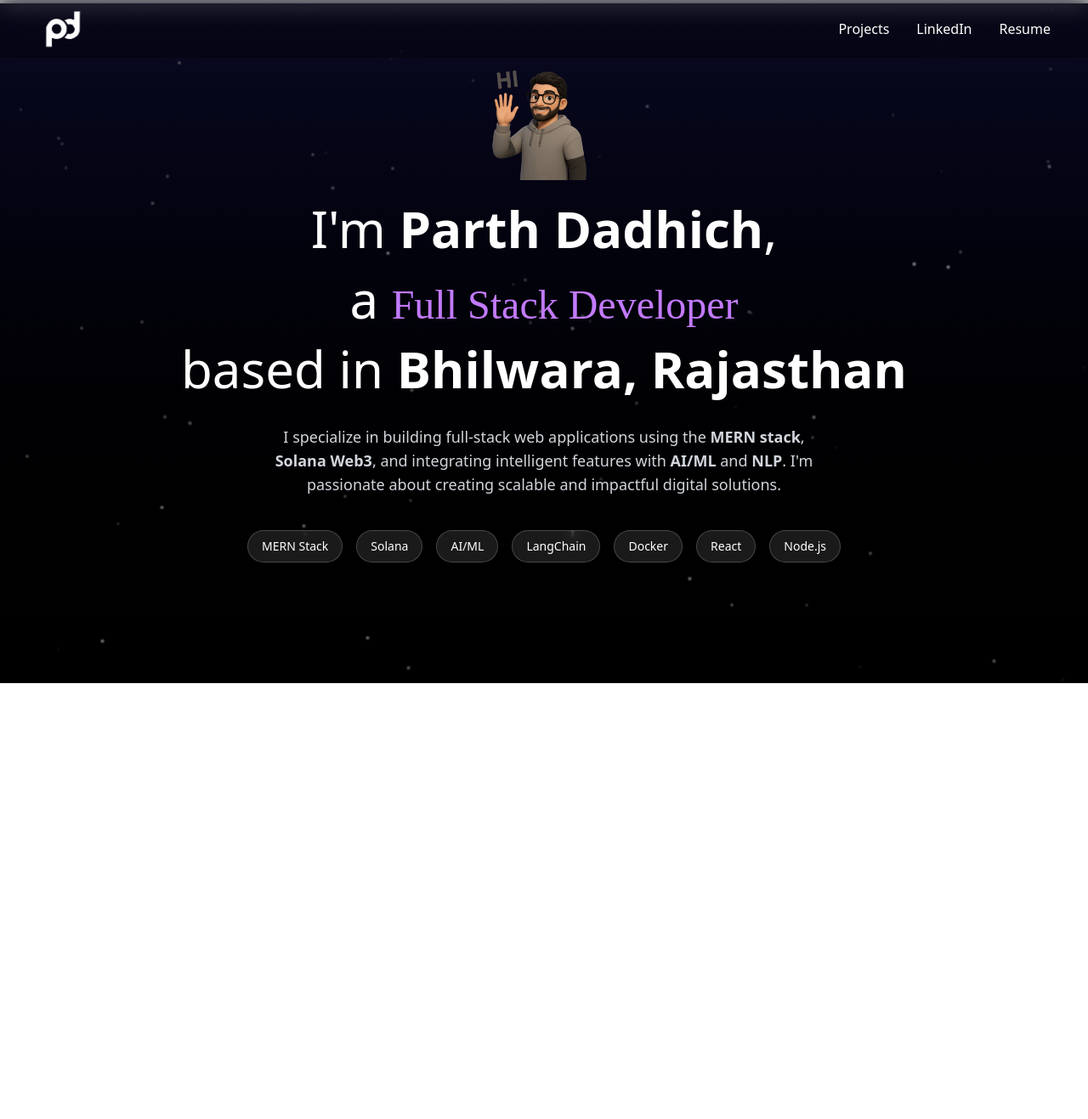
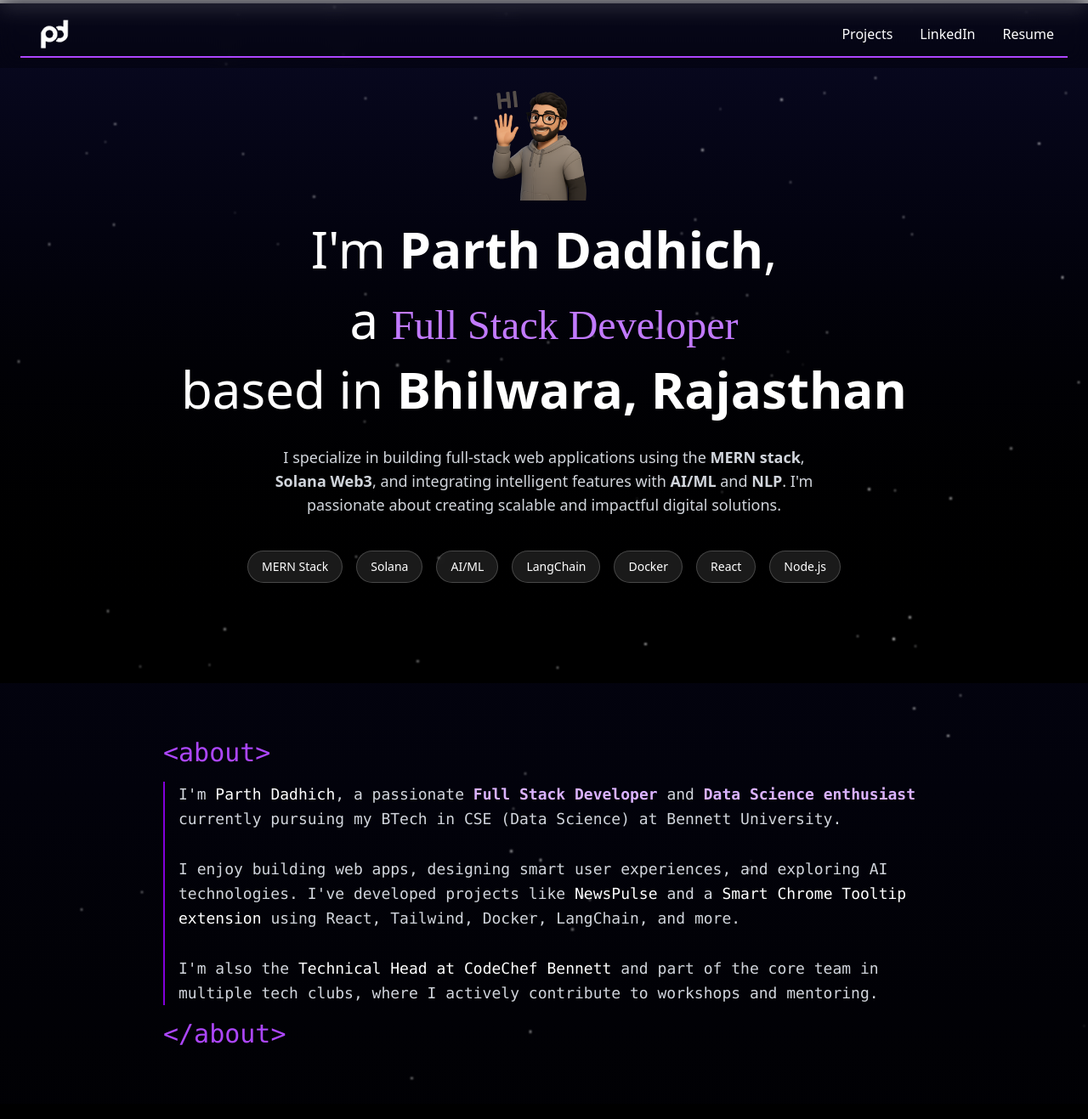
Before and after one commit to parth9784/My-portfolio, a React (Vite) app: page / in a window 1280 px wide. Shown: the top 1317 px of the page at 85% size. Before the commit the page ends 804 px from the top, so only its background shows below. Built offline with nearby package versions, Linux system fonts and the light colour scheme; a web font is replaced by a local one.

Commit message:
working on the project

```diff
--- /dev/null
+++ b/src/About.tsx
@@ -0,0 +1,26 @@
+export default function About() {
+    return (
+        <section id="about" className="w-full text-white py-16 px-6">
+            <div className="max-w-4xl mx-auto text-left font-mono relative z-10">
+
+                <p className="text-purple-500 text-3xl mb-4">&lt;about&gt;</p>
+
+
+                <p className="text-base sm:text-lg text-gray-300 leading-relaxed pl-4 border-l-2 border-purple-700">
+                    I'm <span className="text-white font-medium">Parth Dadhich</span>, a passionate{" "}
+                    <span className="text-purple-300 font-semibold">Full Stack Developer</span> and{" "}
+                    <span className="text-purple-300 font-semibold">Data Science enthusiast</span> currently pursuing my BTech in CSE (Data Science) at Bennett University.
+                    <br /><br />
+                    I enjoy building web apps, designing smart user experiences, and exploring AI technologies. I've developed projects like{" "}
+                    <span className="text-white font-medium">NewsPulse</span> and a{" "}
+                    <span className="text-white font-medium">Smart Chrome Tooltip extension</span> using React, Tailwind, Docker, LangChain, and more.
+                    <br /><br />
+                    I'm also the <span className="text-white font-medium">Technical Head at CodeChef Bennett</span> and part of the core team in multiple tech clubs, where I actively contribute to workshops and mentoring.
+                </p>
+
+                {/* Closing Tag */}
+                <p className="text-purple-500 text-3xl mt-4">&lt;/about&gt;</p>
+            </div>
+        </section>
+    );
+}
--- a/src/App.css
+++ b/src/App.css
@@ -6,3 +6,23 @@
   font-weight: 400;
   font-style: normal;
 }
+/* Firefox */
+* {
+  scrollbar-width: thin;
+  scrollbar-color: #7c3aed #0a0a23; /* thumb and track */
+}
+
+/* Chrome, Edge, Safari */
+*::-webkit-scrollbar {
+  width: 8px;
+}
+
+*::-webkit-scrollbar-track {
+  background: #0a0a23; /* dark background */
+}
+
+*::-webkit-scrollbar-thumb {
+  background-color: #7c3aed; /* purple thumb */
+  border-radius: 8px;
+  border: 2px solid #0a0a23;
+}
--- a/src/App.tsx
+++ b/src/App.tsx
@@ -1,16 +1,23 @@
 import './App.css'
-import { motion, useScroll } from "motion/react"
 import Hero from './Hero'
 import Navbar from './Navbar'
+import About from './About'
+import Stars from './star'
+import Experience from './Experience'
+import Projects from './Projects'
 function App() {
-  const { scrollYProgress } = useScroll()
 
   return (
     <>
+      <div className="relative bg-gradient-to-b from-[#0a0a23] to-black min-h-screen  ::-webkit-scrollbar">
+        <Stars />
+        <Navbar />
+        <Hero />
+        <About />
+        <Experience />
+        <Projects />
 
-      <Navbar />
-      <Hero />
-
+      </div>
 
     </>
   )
--- /dev/null
+++ b/src/Experience.tsx
@@ -0,0 +1,41 @@
+export default function Experience() {
+    const timeline = [
+        {
+            title: "Devslane Training",
+            date: "June 2024 – Oct 2024",
+            description:
+                "Completed full-stack training covering React.js, Git, UI design, and backend fundamentals under the Devslane Developer Training Program.",
+        },
+        {
+            title: "Frontend Developer Intern – CodeYogi",
+            date: "Oct 2024 – Dec 2024",
+            description:
+                "Worked on real-world frontend tasks using React, Tailwind CSS, and Zustand. Built interactive components and integrated APIs for live projects.",
+        },
+    ];
+
+    return (
+        <section id="experience" className="w-full py-16 px-6 text-white bg-black font-mono">
+            <div className="max-w-4xl mx-auto">
+                {/* Opening <experience> tag */}
+                <p className="text-purple-400 text-3xl mb-4">&lt;experience&gt;</p>
+
+                <div className="relative border-l-2 border-purple-600 pl-6">
+                    {timeline.map((item, index) => (
+                        <div key={index} className="mb-12 relative">
+                            {/* Dot */}
+                            <div className="absolute -left-4 top-2 w-3 h-3 bg-purple-500 rounded-full border-2 border-white" />
+
+                            {/* Content */}
+                            <h3 className="text-lg text-white font-semibold ml-2">{item.title}</h3>
+                            <span className="text-xs text-purple-300">{item.date}</span>
+                            <p className="mt-2 text-sm text-gray-400 leading-relaxed">{item.description}</p>
+                        </div>
+                    ))}
+                </div>
+
+                <p className="text-purple-400 text-3xl mt-6">&lt;/experience&gt;</p>
+            </div>
+        </section>
+    );
+}
--- a/src/Hero.tsx
+++ b/src/Hero.tsx
@@ -1,10 +1,12 @@
+import { motion } from "motion/react"
 import Stars from "./star";
 
 export default function Hero() {
     return (
         <section id="hero" className="relative min-h-screen bg-gradient-to-b from-[#0a0a23] to-black text-white overflow-hidden mt-1">
+            {/* <motion.div className="bg-blue-400 h-3 w-full top-0 left-0"></motion.div> */}
             <Stars />
-            <div className="relative z-10 flex flex-col items-center justify-center text-center px-6 py-16">
+            <div className="relative z-10 flex flex-col items-center justify-center text-center px-6 py-16 mt-6">
                 <img src='generated-image (1).png' alt="Parth waving" className="w-36 h-36 mb-4" />
 
                 <h1 className="text-4xl sm:text-6xl font-light leading-snug">
--- a/src/Navbar.tsx
+++ b/src/Navbar.tsx
@@ -1,12 +1,59 @@
-export default function Navbar() {
-    return (
+// import { motion } from "motion/react";
 
-        <nav className="w-full fixed top-0 z-50 bg-black/30 backdrop-blur-md px-7">
+// export default function Navbar() {
+//     return (
+//         <>
+//             <nav className="w-full fixed top-0 z-50 bg-black/30 backdrop-blur-md px-7">
 
-            <div className="w-full mx-auto px-4 py-1 flex justify-between items-center text-white">
+//                 <div className="w-full mx-auto px-4 py-1 flex justify-between items-center text-white">
 
 
-                <img src="logo.png" alt="logo" className="w-15 h-15 cursor-pointer" />
+//                     <img src="logo.png" alt="logo" className="w-15 h-15 cursor-pointer" />
+
+
+//                     <ul className="flex gap-8 text-sm sm:text-base">
+//                         <li>
+//                             <a href="#projects" className="hover:text-purple-400 transition">
+//                                 Projects
+//                             </a>
+//                         </li>
+//                         <li>
+//                             <a
+//                                 href="https://www.linkedin.com/in/parthdadhich"
+//                                 target="_blank"
+//                                 rel="noopener noreferrer"
+//                                 className="hover:text-purple-400 transition"
+//                             >
+//                                 LinkedIn
+//                             </a>
+//                         </li>
+//                         <li>
+//                             <a
+//                                 href="https://drive.google.com/file/d/1NkkCWDTuUY11H6Lbgo1NAYsLGAEgqzQ3/view?usp=sharing"
+//                                 target="_blank"
+//                                 rel="noopener noreferrer"
+//                                 className="hover:text-purple-400 transition"
+//                             >
+//                                 Resume
+//                             </a>
+//                         </li>
+//                     </ul>
+//                 </div>
+//             </nav>
+//             <motion.div className="bg-blue-400 h-3 w-full top-0 left-0"></motion.div>
+//         </>
+//     );
+// }
+import { motion, useScroll } from "framer-motion";
+
+export default function Navbar() {
+    const { scrollYProgress } = useScroll()
+    return (
+        <nav className="w-full fixed top-0 z-50 bg-black/30 backdrop-blur-md px-6 py-3 flex items-center justify-center">
+
+            <div className="relative w-full mx-auto px-4 py-1 flex justify-between items-center text-white">
+
+                <img src="logo.png" alt="logo" className="w-12 h-12 cursor-pointer" />
 
 
                 <ul className="flex gap-8 text-sm sm:text-base">
@@ -36,6 +83,13 @@ export default function Navbar() {
                         </a>
                     </li>
                 </ul>
+
+
+                <motion.div
+                    style={{ scaleX: scrollYProgress }}
+                    className="absolute bottom-0 left-0 h-[2px] bg-purple-500 w-full"
+
+                />
             </div>
         </nav>
     );
--- /dev/null
+++ b/src/Projects.tsx
@@ -0,0 +1,56 @@
+import { motion } from "framer-motion";
+
+const projects = [
+    {
+        title: "NewsPulse",
+        description:
+            "A news-fetching React web app that pulls real-time headlines using a REST API.",
+    },
+    {
+        title: "Smart Tooltip Extension",
+        description:
+            "Chrome extension using LangChain to summarize selected text on any webpage.",
+    },
+    {
+        title: "NFT Sales Dashboard",
+        description:
+            "React + Zustand dashboard to visualize top NFT sales with animated UI.",
+    },
+];
+
+export default function Projects() {
+    return (
+        <section id="projects" className="w-full bg-black text-white py-16 px-6 font-sans">
+            <div className="max-w-6xl mx-auto">
+                <h2 className="text-3xl sm:text-4xl font-bold text-purple-400 text-center mb-12">
+                    Projects
+                </h2>
+
+                <div className="grid sm:grid-cols-2 lg:grid-cols-3 gap-8">
+                    {projects.map((project, index) => (
+                        <motion.div
+                            key={index}
+                            whileHover={{ scale: 1.02 }}
+                            className="relative group bg-[#0a0a23] border border-purple-500 rounded-lg overflow-hidden shadow-md"
+                        >
+                            {/* Title content */}
+                            <div className="p-6 h-48 flex items-center justify-center">
+                                <h3 className="text-lg font-semibold text-center">{project.title}</h3>
+                            </div>
+
+                            {/* Hover Overlay */}
+                            <motion.div
+                                initial={{ opacity: 0 }}
+                                whileHover={{ opacity: 1 }}
+                                transition={{ duration: 0.3 }}
+                                className="absolute inset-0 bg-black/80 flex items-center justify-center px-4 text-sm text-gray-300 text-center backdrop-blur-md"
+                            >
+                                {project.description}
+                            </motion.div>
+                        </motion.div>
+                    ))}
+                </div>
+            </div>
+        </section>
+    );
+}
--- a/src/index.css
+++ b/src/index.css
@@ -5,3 +5,23 @@
   font-weight: 400;
   font-style: normal;
 }
+/* Firefox */
+* {
+  scrollbar-width: thin;
+  scrollbar-color: #7c3aed #0a0a23; /* thumb and track */
+}
+
+/* Chrome, Edge, Safari */
+*::-webkit-scrollbar {
+  width: 8px;
+}
+
+*::-webkit-scrollbar-track {
+  background: #0a0a23; /* dark background */
+}
+
+*::-webkit-scrollbar-thumb {
+  background-color: #7c3aed; /* purple thumb */
+  border-radius: 8px;
+  border: 2px solid #0a0a23;
+}
```
